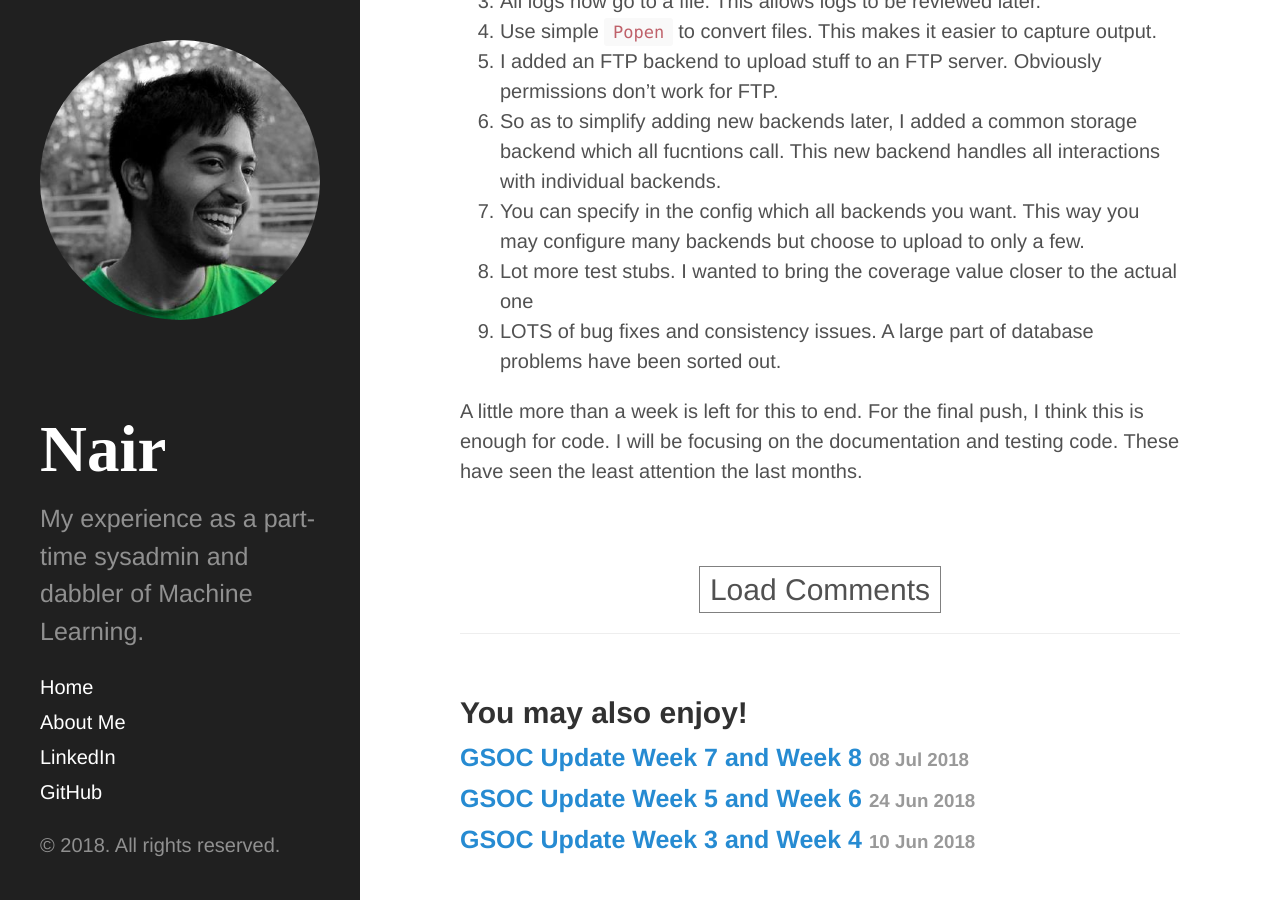
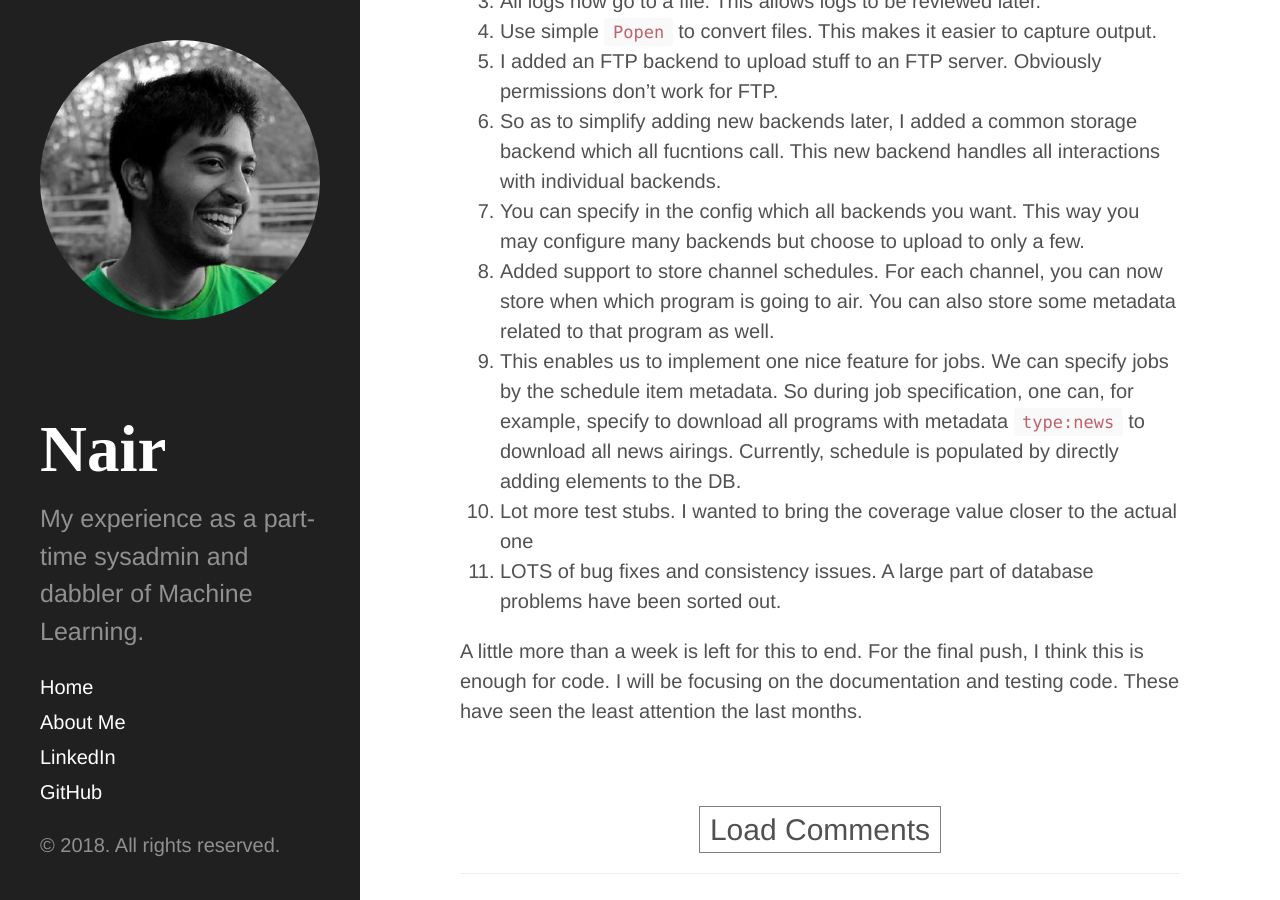
Before and after one commit to AadityaNair/AadityaNair.github.io, a Jekyll site: the page built from _posts/2018-07-28-gsoc-update5.md, in a window 1280 px wide and 900 px high, scrolled down 396 px. Built offline with Jekyll 4.4.1, drawn with Linux system fonts in a browser that asks for light colours.

Commit message:
Added a new feature

```diff
--- a/_posts/2018-07-28-gsoc-update5.md
+++ b/_posts/2018-07-28-gsoc-update5.md
@@ -20,6 +20,11 @@ This brings much needed organisation to the recorded streams.
 This new backend handles all interactions with individual backends.
 1. You can specify in the config which all backends you want. This way you may configure many backends
 but choose to upload to only a few.
+1. Added support to store channel schedules. For each channel, you can now store when which program is
+going to air. You can also store some metadata related to that program as well.
+1. This enables us to implement one nice feature for jobs. We can specify jobs by the schedule item metadata.
+So during job specification, one can, for example, specify to download all programs with metadata `type:news`
+to download all news airings. Currently, schedule is populated by directly adding elements to the DB.
 1. Lot more test stubs. I wanted to bring the coverage value closer to the actual one
 1. LOTS of bug fixes and consistency issues. A large part of database problems have been sorted out.
 
```
